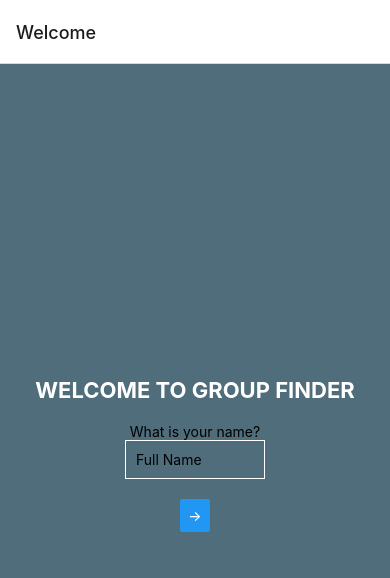
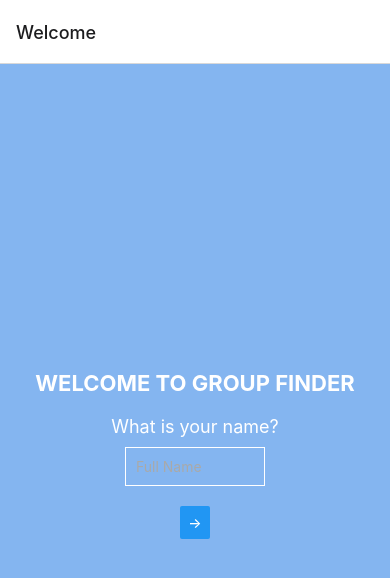
Before and after one commit to ahmedbashir10/GroupFinder, a React Native app: screen /Welcome in a window 390 px wide. Shown: the top 578 px of the page. Built offline with nearby package versions, Linux system fonts and the light colour scheme.

Commit message:
background colour updated

```diff
--- a/Components/Welcome.js
+++ b/Components/Welcome.js
@@ -29,7 +29,7 @@ const WelcomeScreen = ({ onNavigate }) => {
 const styles = StyleSheet.create({
   container: {
     flex: 1,
-    backgroundColor: "#64b5f6", // Replace with the exact color code from your design
+    backgroundColor: "#4f6d7a", // Replace with the exact color code from your design
     alignItems: "center",
     justifyContent: "center",
     padding: 20,
--- a/package.json
+++ b/package.json
@@ -17,7 +17,7 @@
     "expo-status-bar": "~1.11.1",
     "react": "18.2.0",
     "react-dom": "18.2.0",
-    "react-native": "0.73.2",
+    "react-native": "0.73.4",
     "react-native-safe-area-context": "4.8.2",
     "react-native-screens": "~3.29.0",
     "react-native-web": "~0.19.6"
--- a/view/CourseIDScreen.js
+++ b/view/CourseIDScreen.js
@@ -64,7 +64,7 @@ const CourseIDScreen = ({ navigation, presenter }) => {
 const styles = StyleSheet.create({
   container: {
     flex: 1,
-    backgroundColor: "#64b5f6",
+    backgroundColor: "#84b5f0",
     alignItems: "center",
     justifyContent: "center",
     paddingTop: 20,
--- a/view/EmailScreen.js
+++ b/view/EmailScreen.js
@@ -38,7 +38,7 @@ const styles = StyleSheet.create({
     flex: 1,
     justifyContent: 'center',
     alignItems: 'center',
-    backgroundColor: '#4f6d7a',
+    backgroundColor: '#84b5f0',
     padding: 20,
   },
   title: {
--- a/view/GroupDetailsScreen.js
+++ b/view/GroupDetailsScreen.js
@@ -150,7 +150,7 @@ const GroupDetailsScreen = ({ navigation }) => {
 const styles = StyleSheet.create({
   container: {
     flex: 1,
-    backgroundColor: '#64b5f6',
+    backgroundColor: '#84b5f0',
     padding: 20,
   },
   title: {
--- a/view/MatchResultsScreen.js
+++ b/view/MatchResultsScreen.js
@@ -55,7 +55,7 @@ const styles = StyleSheet.create({
   container: {
     flex: 0.5,
     padding: 20,
-    backgroundColor: '#4f6d7a',
+    backgroundColor: '#84b5f0',
   },
   header: {
     fontSize: 24,
@@ -67,11 +67,13 @@ const styles = StyleSheet.create({
   groupItem: {
     backgroundColor: 'white',
     padding: 20,
-    alignSelf: 'center', // Align group item to center horizontally
-    width: '60%', // Reduce width to match the design
+    alignSelf: 'center', // Center group item to center horizontally
+    width: '80%', // Adjust the width to match the design
+    flexDirection: 'row', // Layout children in a row
+    justifyContent: 'space-between', // Space out children to start and end of container
     marginBottom: 10,
-    borderWidth: 1, // Add border to match the prototype
-    borderColor: '#ccc', // Border color similar to prototype
+    borderWidth: 1,
+    borderColor: '#ccc',
   },
   groupName: {
     fontWeight: 'bold',
--- a/view/MyGroupsScreen.js
+++ b/view/MyGroupsScreen.js
@@ -41,7 +41,7 @@ const MyGroupsScreen = ({ navigation }) => {
 const styles = StyleSheet.create({
   container: {
     flex: 1,
-    backgroundColor: '#4f6d7a',
+    backgroundColor: '#84b5f0',
     alignItems: 'center',
     paddingTop: 50, // Adjust if necessary to position the header
   },
--- a/view/PreferencesScreen.js
+++ b/view/PreferencesScreen.js
@@ -93,7 +93,7 @@ const PreferencesScreen = ({ navigation, presenter }) => {
 const styles = StyleSheet.create({
   container: {
     flex: 1,
-    backgroundColor: '#64b5f6',
+    backgroundColor: '#84b5f0',
     alignItems: 'center',
     justifyContent: 'center',
     padding: 20,
--- a/view/WelcomeScreen.js
+++ b/view/WelcomeScreen.js
@@ -14,7 +14,7 @@ const WelcomeScreen = ({ navigation, presenter }) => {
   return (
     <View style={styles.container}>
       <Text style={styles.title}>WELCOME TO GROUP FINDER</Text>
-      <Text>What is your name?</Text>
+      <Text style={styles.promptText}>What is your name?</Text>
       <TextInput
         style={styles.input}
         placeholder="Full Name"
@@ -34,7 +34,7 @@ const styles = StyleSheet.create({
     flex: 1,
     justifyContent: 'center', // centers vertically
     alignItems: 'center', // centers horizontally
-    backgroundColor: '#4f6d7a',
+    backgroundColor: '#84b5f0',
     padding: 20,
   },
   title: {
@@ -43,13 +43,20 @@ const styles = StyleSheet.create({
     color: 'white',
     marginBottom: 20,
   },
+  promptText: {
+    fontSize: 18, // Make the font size larger
+    color: '#FFFFFF', // Change the color to white for visibility
+    marginBottom: 10, // Add some space before the input field
+  },
   input: {
     borderWidth: 1,
     borderColor: 'white',
     padding: 10,
-    width: '40%', // Adjust width as needed to make the input smaller
+    width: '40%',
     marginBottom: 20,
-    alignSelf: 'center', // Ensures that the input is centered in the screen
+    alignSelf: 'center',
+    color: 'white', // Change text color
+    placeholderTextColor: '#A9A9A9', // Light grey color for placeholder text
   },
   // Add a style for the button if needed
   button: {
```
Also changed, not shown: 1 other file (tests, documents, lock files or other folders).
